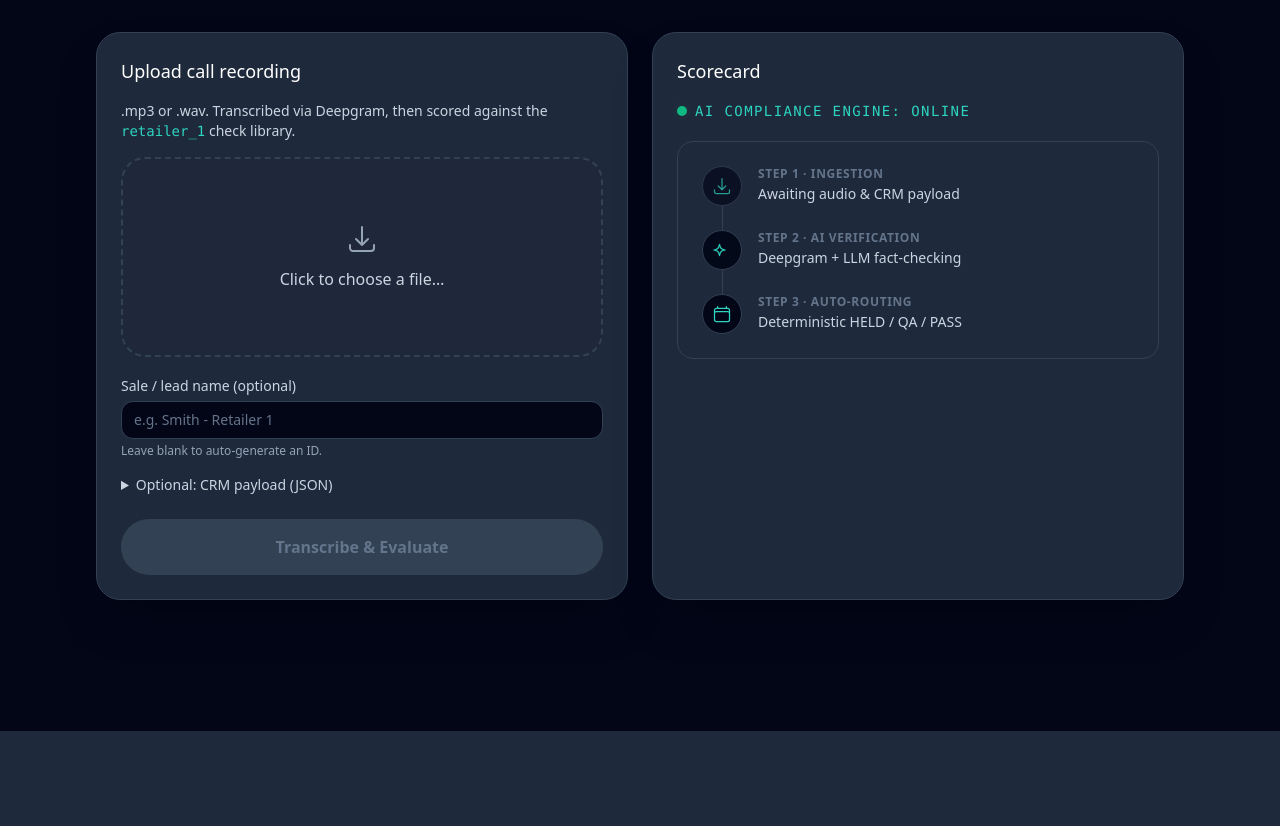
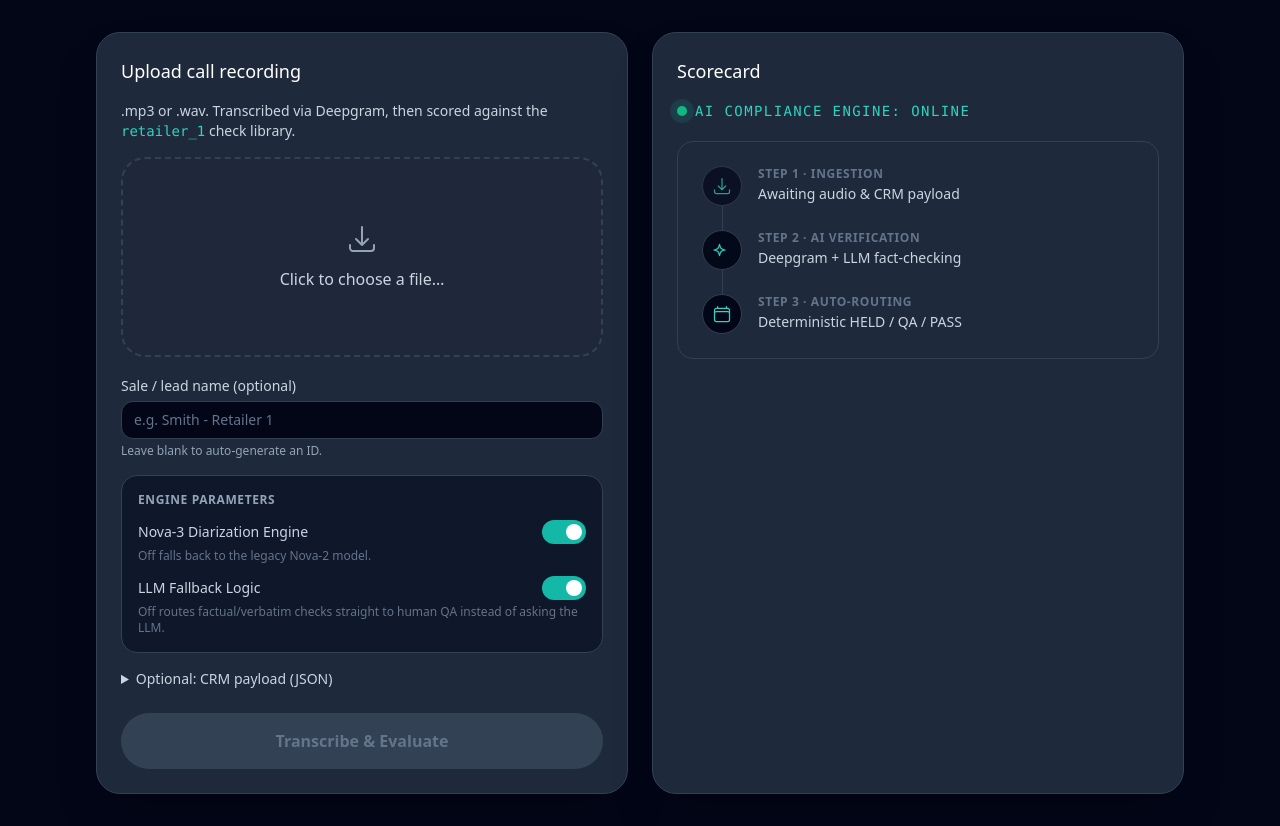
Before and after one commit to VishnuKondam/cimet-qa-automation, a FastAPI app: page /evaluate in a window 1280 px wide. Shown: the part 69-895 px from the top of the page. Before the commit the page ends 800 px from the top, so only its background shows below. Run offline with FastAPI, Linux system fonts and the light colour scheme; some libraries are stand-ins or nearby versions.

Commit message:
Wire engine parameter toggles, add stop control, fix scorecard reset

```diff
--- a/main.py
+++ b/main.py
@@ -199,13 +199,22 @@ async def dashboard_stats():
 
 
 @app.post("/api/evaluate-audio")
-async def evaluate_audio(file: UploadFile = File(...), crm_payload: str = Form("{}"), lead_name: str = Form("")):
+async def evaluate_audio(
+    file: UploadFile = File(...),
+    crm_payload: str = Form("{}"),
+    lead_name: str = Form(""),
+    stt_model: str = Form("nova-3"),
+    use_llm_fallback: str = Form("true"),
+):
     """Demo-only path: transcribe an uploaded call recording via Deepgram, then run it
     through the same dynamic check-library evaluator used by /api/leads/{id}/process.
     """
     api_key = os.environ.get("DEEPGRAM_API_KEY")
     if not api_key:
         raise HTTPException(status_code=503, detail="DEEPGRAM_API_KEY not configured")
+
+    stt_model = stt_model if stt_model in ("nova-3", "nova-2") else "nova-3"
+    use_llm = use_llm_fallback.strip().lower() != "false"
 
     try:
         crm_payload_dict = json.loads(crm_payload) if crm_payload else {}
@@ -218,7 +227,7 @@ async def evaluate_audio(file: UploadFile = File(...), crm_payload: str = Form("
         response = await asyncio.to_thread(
             client.listen.v1.media.transcribe_file,
             request=audio_bytes,
-            model="nova-3",
+            model=stt_model,
             smart_format=False,
             diarize=True,
             utterances=True,
@@ -253,7 +262,7 @@ async def evaluate_audio(file: UploadFile = File(...), crm_payload: str = Form("
     llm_checks = [c for c in active_checks if c["check_type"] != "behaviour"]
 
     behaviour_results = behaviour_checks(transcript_dicts, behaviour_ids)
-    llm_results = await run_llm_checks(llm_checks, transcript_dicts, crm_payload_dict)
+    llm_results = await run_llm_checks(llm_checks, transcript_dicts, crm_payload_dict, use_llm=use_llm)
 
     evaluations = []
     for r in [*behaviour_results, *llm_results]:
--- a/templates/evaluate.html
+++ b/templates/evaluate.html
@@ -57,6 +57,30 @@
         <p class="mt-1 text-xs text-slate-400">Leave blank to auto-generate an ID.</p>
       </div>
 
+      <div class="bg-slate-900 border border-slate-700 rounded-2xl p-4 flex flex-col gap-3">
+        <h3 class="text-xs font-semibold text-slate-400 uppercase tracking-wider">Engine Parameters</h3>
+
+        <div class="flex items-center justify-between gap-4">
+          <span class="text-sm text-slate-300">Nova-3 Diarization Engine</span>
+          <label class="relative inline-flex items-center cursor-pointer flex-shrink-0">
+            <input type="checkbox" id="toggle-stt-model" class="sr-only peer" checked />
+            <div class="w-11 h-6 bg-slate-700 rounded-full peer-checked:bg-teal-500 transition-colors"></div>
+            <span class="absolute left-1 h-4 w-4 bg-white rounded-full transition-transform peer-checked:translate-x-5"></span>
+          </label>
+        </div>
+        <p class="-mt-2 text-xs text-slate-500">Off falls back to the legacy Nova-2 model.</p>
+
+        <div class="flex items-center justify-between gap-4">
+          <span class="text-sm text-slate-300">LLM Fallback Logic</span>
+          <label class="relative inline-flex items-center cursor-pointer flex-shrink-0">
+            <input type="checkbox" id="toggle-llm-fallback" class="sr-only peer" checked />
+            <div class="w-11 h-6 bg-slate-700 rounded-full peer-checked:bg-teal-500 transition-colors"></div>
+            <span class="absolute left-1 h-4 w-4 bg-white rounded-full transition-transform peer-checked:translate-x-5"></span>
+          </label>
+        </div>
+        <p class="-mt-2 text-xs text-slate-500">Off routes factual/verbatim checks straight to human QA instead of asking the LLM.</p>
+      </div>
+
       <details class="text-sm text-slate-300">
         <summary class="cursor-pointer select-none text-slate-300 hover:text-white transition-colors">Optional: CRM payload (JSON)</summary>
         <textarea id="crm-payload" rows="6"
@@ -67,14 +91,21 @@
         </p>
       </details>
 
+      <div class="mt-2 flex items-center gap-3">
         <button id="submit-btn" disabled
-        class="mt-2 bg-gradient-to-r from-blue-600 to-teal-500 hover:from-blue-500 hover:to-teal-400
+          class="flex-1 bg-gradient-to-r from-blue-600 to-teal-500 hover:from-blue-500 hover:to-teal-400
                  disabled:from-slate-700 disabled:to-slate-700 disabled:text-slate-500
                  disabled:cursor-not-allowed disabled:shadow-none disabled:hover:translate-y-0
                  text-white font-semibold py-4 px-8 rounded-full shadow-[0_0_20px_rgba(20,184,166,0.35)]
                  transition-all transform hover:-translate-y-1">
           Transcribe &amp; Evaluate
         </button>
+        <button id="stop-btn" type="button"
+          class="hidden bg-rose-600 hover:bg-rose-500 text-white font-semibold py-4 px-6 rounded-full
+                 shadow-[0_0_20px_rgba(244,63,94,0.35)] transition-all transform hover:-translate-y-1">
+          Stop
+        </button>
+      </div>
 
       <div id="pipeline-status" class="hidden text-sm space-y-2"></div>
     </section>
@@ -84,7 +115,8 @@
       <h2 class="text-lg font-medium text-white">Scorecard</h2>
       <div id="scorecard-empty" class="flex flex-col gap-5">
         <div class="flex items-center gap-2">
-          <span class="relative flex h-2.5 w-2.5">
+          <span class="relative flex h-2.5 w-2.5 items-center justify-center">
+            <span class="animate-pulse absolute inline-flex h-6 w-6 rounded-full bg-teal-500/20"></span>
             <span class="animate-ping absolute inline-flex h-full w-full rounded-full bg-emerald-400 opacity-75"></span>
             <span class="relative inline-flex rounded-full h-2.5 w-2.5 bg-emerald-500"></span>
           </span>
@@ -92,36 +124,36 @@
         </div>
 
         <div class="bg-slate-800 border border-slate-700 rounded-2xl p-6 flex flex-col">
-          <div class="flex items-start gap-4 group">
-            <div class="flex-shrink-0 h-10 w-10 rounded-full bg-slate-950 border border-slate-700 flex items-center justify-center text-teal-400 group-hover:border-teal-500/50 transition-colors animate-pulse">
+          <div id="pipeline-step-1" class="flex items-start gap-4 group">
+            <div id="pipeline-icon-1" class="flex-shrink-0 h-10 w-10 rounded-full bg-slate-950 border border-slate-700 flex items-center justify-center text-teal-400 group-hover:border-teal-500/50 transition-colors animate-pulse">
               <svg class="h-5 w-5" fill="none" viewBox="0 0 24 24" stroke="currentColor"><path stroke-linecap="round" stroke-linejoin="round" stroke-width="1.5" d="M3 16.5v2.25A2.25 2.25 0 005.25 21h13.5A2.25 2.25 0 0021 18.75V16.5M16.5 12L12 16.5m0 0L7.5 12m4.5 4.5V3" /></svg>
             </div>
             <div>
-              <div class="text-xs font-semibold text-slate-500 uppercase tracking-wider">Step 1 &middot; Ingestion</div>
+              <div id="pipeline-heading-1" class="text-xs font-semibold text-slate-500 uppercase tracking-wider">Step 1 &middot; Ingestion</div>
               <div class="text-sm text-slate-300 mt-0.5">Awaiting audio &amp; CRM payload</div>
             </div>
           </div>
 
           <div class="ml-5 h-6 w-px bg-slate-700"></div>
 
-          <div class="flex items-start gap-4 group">
-            <div class="flex-shrink-0 h-10 w-10 rounded-full bg-slate-950 border border-slate-700 flex items-center justify-center text-teal-400 group-hover:border-teal-500/50 transition-colors animate-pulse" style="animation-delay: 0.3s">
+          <div id="pipeline-step-2" class="flex items-start gap-4 group">
+            <div id="pipeline-icon-2" class="flex-shrink-0 h-10 w-10 rounded-full bg-slate-950 border border-slate-700 flex items-center justify-center text-teal-400 group-hover:border-teal-500/50 transition-colors animate-pulse" style="animation-delay: 0.3s">
               <svg class="h-5 w-5" fill="none" viewBox="0 0 24 24" stroke="currentColor"><path stroke-linecap="round" stroke-linejoin="round" stroke-width="1.5" d="M9.813 15.904L9 18.75l-.813-2.846a4.5 4.5 0 00-3.09-3.09L2.25 12l2.846-.813a4.5 4.5 0 003.09-3.09L9 5.25l.813 2.846a4.5 4.5 0 003.09 3.09L15.75 12l-2.846.813a4.5 4.5 0 00-3.09 3.09z" /></svg>
             </div>
             <div>
-              <div class="text-xs font-semibold text-slate-500 uppercase tracking-wider">Step 2 &middot; AI Verification</div>
+              <div id="pipeline-heading-2" class="text-xs font-semibold text-slate-500 uppercase tracking-wider">Step 2 &middot; AI Verification</div>
               <div class="text-sm text-slate-300 mt-0.5">Deepgram + LLM fact-checking</div>
             </div>
           </div>
 
           <div class="ml-5 h-6 w-px bg-slate-700"></div>
 
-          <div class="flex items-start gap-4 group">
-            <div class="flex-shrink-0 h-10 w-10 rounded-full bg-slate-950 border border-slate-700 flex items-center justify-center text-teal-400 group-hover:border-teal-500/50 transition-colors animate-pulse" style="animation-delay: 0.6s">
+          <div id="pipeline-step-3" class="flex items-start gap-4 group">
+            <div id="pipeline-icon-3" class="flex-shrink-0 h-10 w-10 rounded-full bg-slate-950 border border-slate-700 flex items-center justify-center text-teal-400 group-hover:border-teal-500/50 transition-colors animate-pulse" style="animation-delay: 0.6s">
               <svg class="h-5 w-5" fill="none" viewBox="0 0 24 24" stroke="currentColor"><path stroke-linecap="round" stroke-linejoin="round" stroke-width="1.5" d="M6.75 3v2.25M17.25 3v2.25M3 18.75V7.5a2.25 2.25 0 012.25-2.25h13.5A2.25 2.25 0 0121 7.5v11.25m-18 0A2.25 2.25 0 005.25 21h13.5A2.25 2.25 0 0021 18.75m-18 0v-7.5A2.25 2.25 0 015.25 9h13.5A2.25 2.25 0 0121 11.25v7.5" /></svg>
             </div>
             <div>
-              <div class="text-xs font-semibold text-slate-500 uppercase tracking-wider">Step 3 &middot; Auto-Routing</div>
+              <div id="pipeline-heading-3" class="text-xs font-semibold text-slate-500 uppercase tracking-wider">Step 3 &middot; Auto-Routing</div>
               <div class="text-sm text-slate-300 mt-0.5">Deterministic HELD / QA / PASS</div>
             </div>
           </div>
@@ -150,7 +182,9 @@
     const dropZone = document.getElementById("drop-zone");
     const dropLabel = document.getElementById("drop-label");
     const submitBtn = document.getElementById("submit-btn");
+    const stopBtn = document.getElementById("stop-btn");
     const pipelineStatus = document.getElementById("pipeline-status");
+    let activeAbortController = null;
     const scorecardEmpty = document.getElementById("scorecard-empty");
     const scorecardError = document.getElementById("scorecard-error");
     const scorecard = document.getElementById("scorecard");
@@ -189,6 +223,48 @@
       "Applying PII masking...",
       "Executing dynamic compliance rules...",
     ];
+
+    const SPINNER_SVG = '<svg class="h-5 w-5 animate-spin" fill="none" viewBox="0 0 24 24"><circle class="opacity-25" cx="12" cy="12" r="10" stroke="currentColor" stroke-width="4"></circle><path class="opacity-75" fill="currentColor" d="M4 12a8 8 0 018-8V0C5.373 0 0 5.373 0 12h4z"></path></svg>';
+    const CHECK_SVG = '<svg class="h-5 w-5" fill="none" viewBox="0 0 24 24" stroke="currentColor"><path stroke-linecap="round" stroke-linejoin="round" stroke-width="2" d="M5 13l4 4L19 7" /></svg>';
+
+    const pipelineStepEls = [1, 2, 3].map((n) => {
+      const icon = document.getElementById(`pipeline-icon-${n}`);
+      return {
+        icon,
+        heading: document.getElementById(`pipeline-heading-${n}`),
+        defaultIconHTML: icon.innerHTML,
+      };
+    });
+
+    function resetPipelineSteps() {
+      pipelineStepEls.forEach(({ icon, heading, defaultIconHTML }) => {
+        icon.innerHTML = defaultIconHTML;
+        icon.classList.remove("text-amber-400", "border-amber-500/50", "text-emerald-400", "border-emerald-500/50");
+        icon.classList.add("text-teal-400", "border-slate-700", "animate-pulse");
+        heading.classList.remove("text-amber-300", "text-emerald-300");
+        heading.classList.add("text-slate-500");
+      });
+    }
+
+    function activatePipelineStep(stepNumber) {
+      pipelineStepEls.forEach(({ icon, heading }, idx) => {
+        const n = idx + 1;
+        icon.classList.remove("animate-pulse");
+        if (n < stepNumber) {
+          icon.innerHTML = CHECK_SVG;
+          icon.classList.remove("text-teal-400", "text-amber-400", "border-slate-700", "border-amber-500/50");
+          icon.classList.add("text-emerald-400", "border-emerald-500/50");
+          heading.classList.remove("text-slate-500", "text-amber-300");
+          heading.classList.add("text-emerald-300");
+        } else if (n === stepNumber) {
+          icon.innerHTML = SPINNER_SVG;
+          icon.classList.remove("text-teal-400", "text-emerald-400", "border-slate-700", "border-emerald-500/50");
+          icon.classList.add("text-amber-400", "border-amber-500/50");
+          heading.classList.remove("text-slate-500", "text-emerald-300");
+          heading.classList.add("text-amber-300");
+        }
+      });
+    }
 
     function runPipelineAnimation() {
       pipelineStatus.classList.remove("hidden");
@@ -265,7 +341,23 @@
 
       submitBtn.disabled = true;
       submitBtn.textContent = "Transcribing & Evaluating...";
+      stopBtn.classList.remove("hidden");
+
+      // Clear out any previous result so the pipeline hero (not a stale scorecard) is what's visible.
+      scorecard.classList.add("hidden");
+      scorecardError.classList.add("hidden");
+      scorecardEmpty.classList.remove("hidden");
+
       const stopAnimation = runPipelineAnimation();
+
+      resetPipelineSteps();
+      activatePipelineStep(1);
+      const stepTimers = [
+        setTimeout(() => activatePipelineStep(2), 1500),
+        setTimeout(() => activatePipelineStep(3), 3000),
+      ];
+
+      activeAbortController = new AbortController();
 
       const form = new FormData();
       form.append("file", file);
@@ -273,9 +365,15 @@
       form.append("crm_payload", crmPayloadRaw || "{}");
       const leadNameRaw = document.getElementById("lead-name").value.trim();
       form.append("lead_name", leadNameRaw);
+      form.append("stt_model", document.getElementById("toggle-stt-model").checked ? "nova-3" : "nova-2");
+      form.append("use_llm_fallback", document.getElementById("toggle-llm-fallback").checked ? "true" : "false");
 
       try {
-        const res = await fetch("/api/evaluate-audio", { method: "POST", body: form });
+        const res = await fetch("/api/evaluate-audio", {
+          method: "POST",
+          body: form,
+          signal: activeAbortController.signal,
+        });
         const data = await res.json();
         if (!res.ok) {
           throw new Error(data.detail || `Request failed with status ${res.status}`);
@@ -283,16 +381,26 @@
         renderResult(data);
       } catch (err) {
         scorecardEmpty.classList.remove("hidden");
-        scorecardError.textContent = `Error: ${err.message}`;
+        scorecardError.textContent = err.name === "AbortError"
+          ? "Evaluation stopped by operator."
+          : `Error: ${err.message}`;
         scorecardError.classList.remove("hidden");
         scorecard.classList.add("hidden");
       } finally {
+        stepTimers.forEach(clearTimeout);
         stopAnimation();
+        resetPipelineSteps();
         pipelineStatus.classList.add("hidden");
+        stopBtn.classList.add("hidden");
+        activeAbortController = null;
         submitBtn.disabled = false;
         submitBtn.textContent = "Transcribe & Evaluate";
       }
     });
+
+    stopBtn.addEventListener("click", () => {
+      if (activeAbortController) activeAbortController.abort();
+    });
   </script>
 </body>
 </html>
```
Also changed, not shown: evaluator.py (+11 -0 lines). Lines whose indentation alone changed are shown as unchanged.
